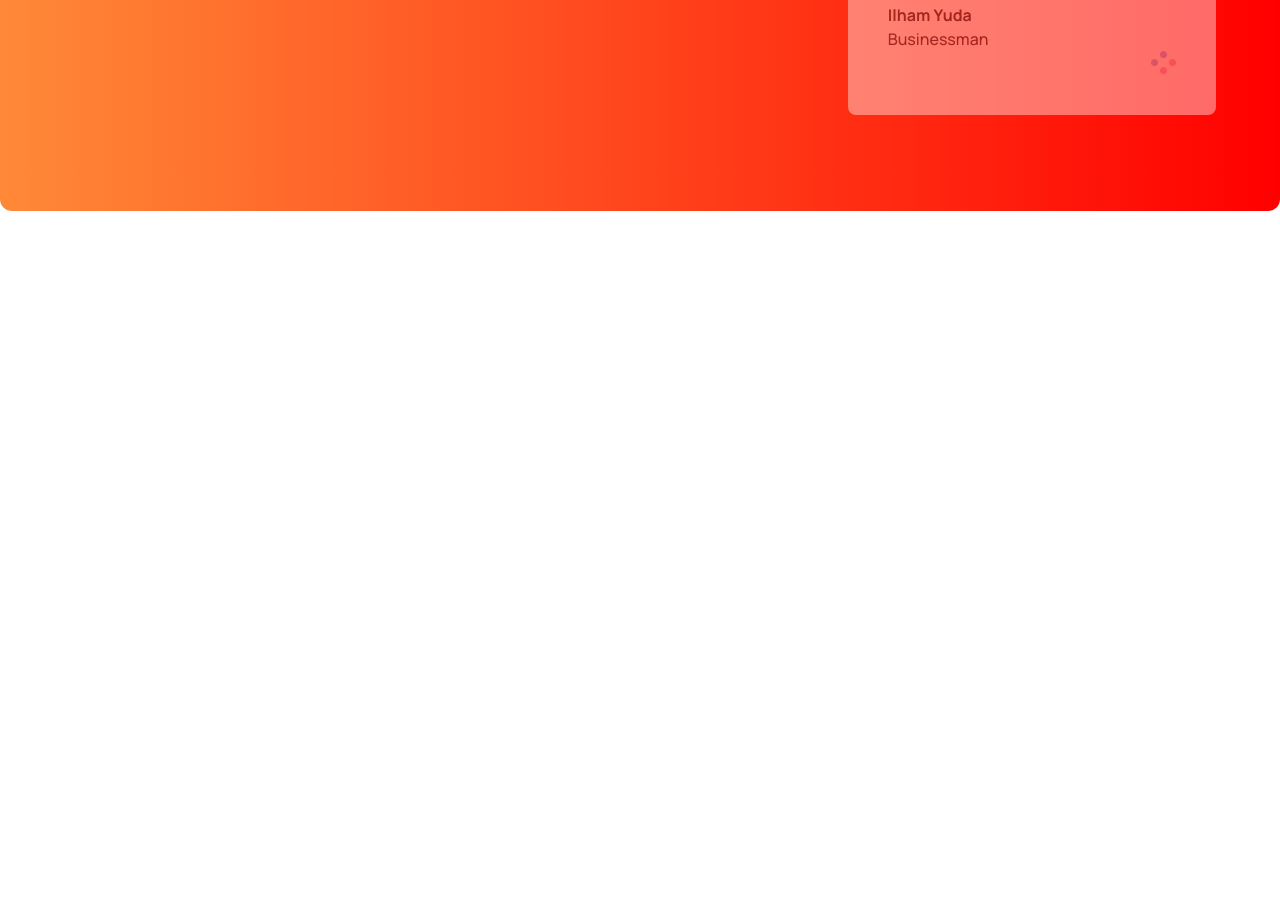
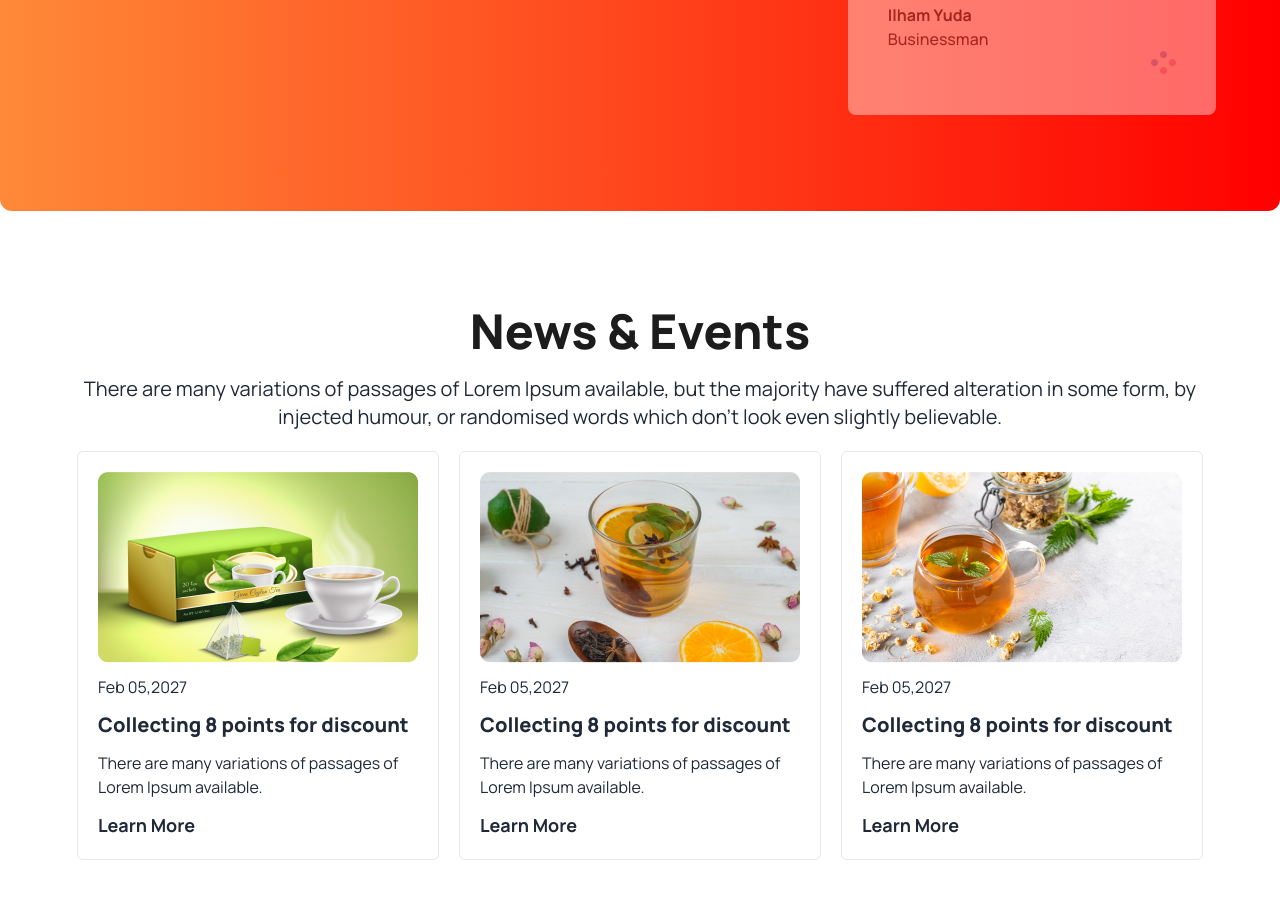
Before and after one commit to mohiuddin143/coffee-house, a plain HTML site: page index.html in a window 1280 px wide. Shown: the part 2368-3266 px from the top of the page. Before the commit the page ends 2675 px from the top, so only its background shows below. Drawn offline with nearby package versions, Linux system fonts and the light colour scheme; files whose address does not match are found by name.

Commit message:
news section done

```diff
--- a/index.html
+++ b/index.html
@@ -171,6 +171,37 @@
                 </div>
             </div>
         </section>
+           <!-- News sections -->
+           <section class="text-center my-24">
+            <h1 class="text-[#1C1C1C] font-extrabold text-5xl mb-5">News & Events</h1>
+            <p class="max-w-6xl text-xl mx-auto">There are many variations of passages of Lorem Ipsum available, but the majority have suffered alteration in some form, by injected humour, or randomised words which don't look even slightly believable. </p>
+            <div class="flex justify-center text-center flex-col lg:flex-row lg:gap-5 m-5">
+                <!-- first card -->
+                <div class="rounded-md border space-y-3 p-5 text-start">
+                    <img class="rounded-md" src="images/news-1.png" alt="">
+                    <p class="">Feb 05,2027</p>
+                    <h2 class="font-extrabold text-xl ">Collecting 8 points for discount</h2>
+                    <p class="max-w-xs">There are many variations of passages of Lorem Ipsum available.</p>
+                    <h3 class="font-bold text-lg">Learn More</h3>
+                </div>
+                <!-- second card -->
+                <div class="rounded-md border space-y-3 p-5 text-start">
+                    <img class="rounded-md" src="images/news-2.png" alt="">
+                    <p>Feb 05,2027</p>
+                    <h2 class="font-extrabold text-xl ">Collecting 8 points for discount</h2>
+                    <p class="max-w-xs">There are many variations of passages of Lorem Ipsum available.</p>
+                    <h3 class="font-bold text-lg">Learn More</h3>
+                </div>
+                <!-- third card -->
+                <div class="rounded-md border space-y-3 text-start p-5">
+                    <img class="rounded-md" src="images/news-3.png" alt="">
+                    <p>Feb 05,2027</p>
+                    <h2 class="font-extrabold text-xl ">Collecting 8 points for discount</h2>
+                    <p class="max-w-xs">There are many variations of passages of Lorem Ipsum available.</p>
+                    <h3 class="font-bold text-lg">Learn More</h3>
+                </div>
+            </div>
+           </section>
     </main>
     <footer></footer>
 </body>
```
